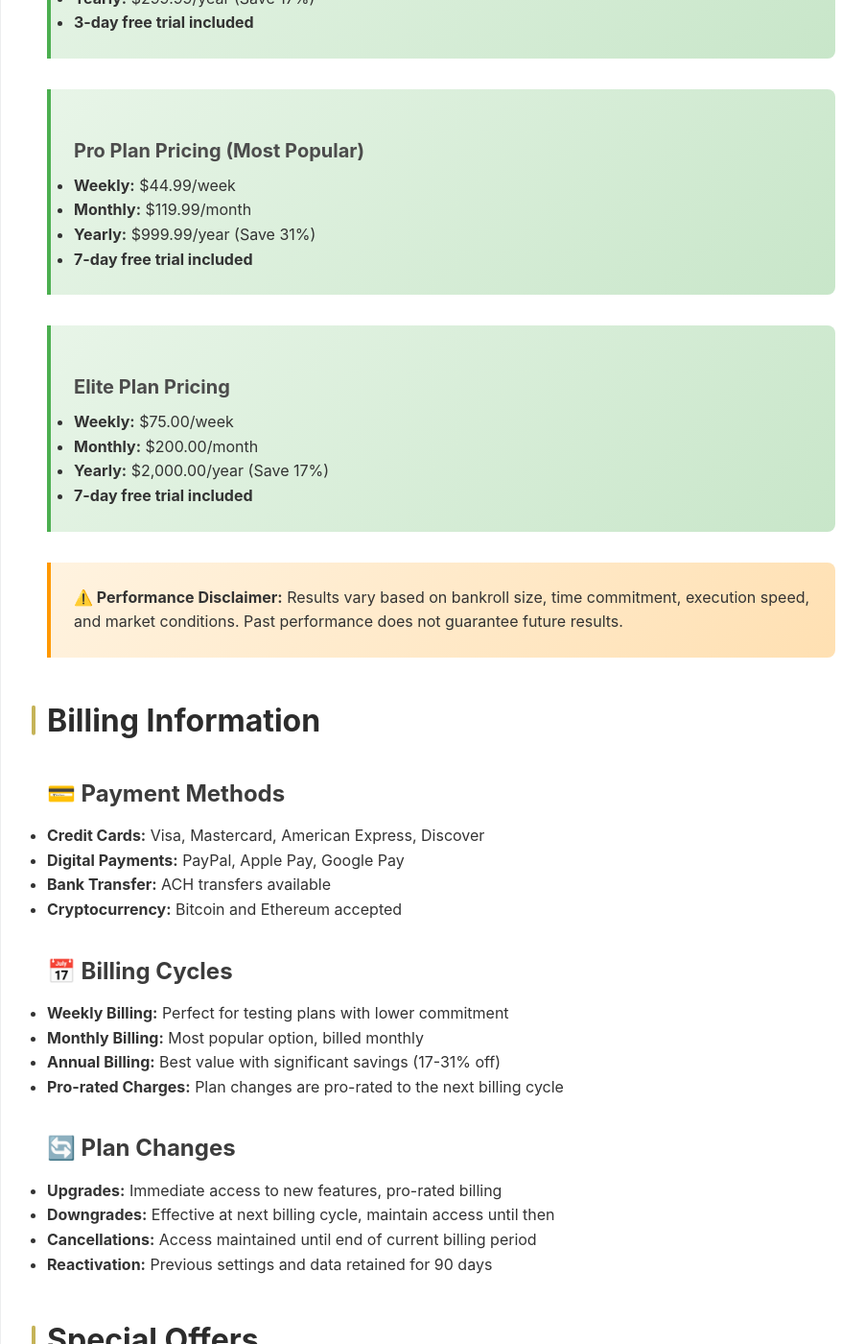
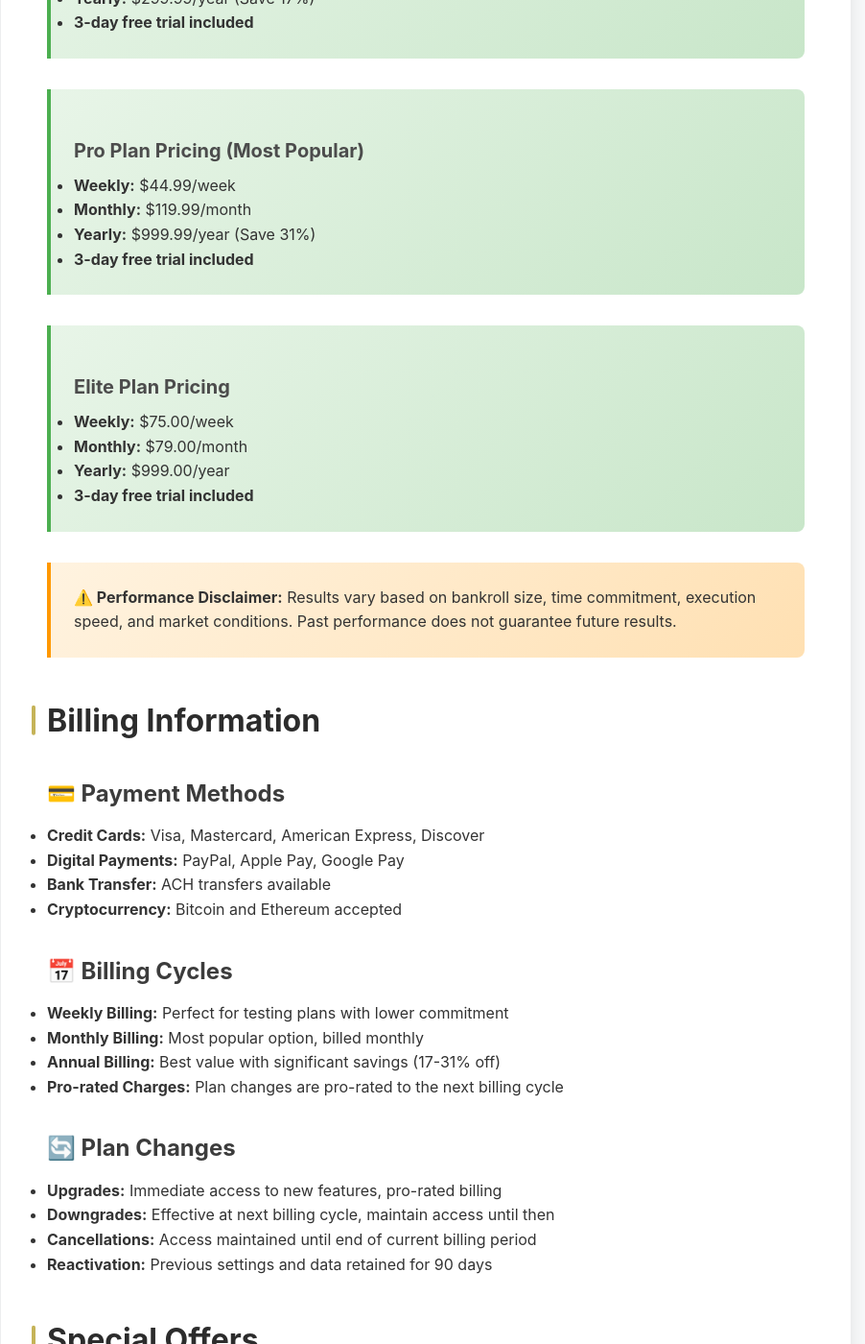
Before and after one commit to dannybszn/BetterSlip-, a Jekyll site: the page documentation/plans.html, which Jekyll copies as it is, in a window 1280 px wide and 1400 px high, scrolled down 3250 px. Shown: the whole window at 96% size, without its empty margins (337-1239 px from the left). Built offline with Jekyll 4.4.1, drawn with Linux system fonts in a browser that asks for light colours; some of the changed text lies outside the part shown.

Commit message:
prce change

```diff
--- a/documentation/plans.html
+++ b/documentation/plans.html
@@ -153,7 +153,7 @@
                         <div class="plan-billing">
                             <p class="monthly-billing">Billed monthly • $999.99/year (save 31%)</p>
                             <p class="weekly-billing" style="display: none;">Billed weekly • $999.99/year</p>
-                            <span class="trial-included">7-day free trial</span>
+                            <span class="trial-included">3-day free trial</span>
                         </div>
                     </div>
                     <div class="plan-features">
@@ -177,15 +177,15 @@
                     <div class="plan-header">
                         <h3>👑 Elite Plan</h3>
                         <div class="plan-price">
-                            <span class="price-amount monthly-price">$200.00</span>
-                            <span class="price-amount weekly-price" style="display: none;">$75.00</span>
+                            <span class="price-amount monthly-price">$79.00</span>
+                            <span class="price-amount weekly-price" style="display: none;">$45.00</span>
                             <span class="price-period monthly-period">/month</span>
                             <span class="price-period weekly-period" style="display: none;">/week</span>
                         </div>
                         <div class="plan-billing">
-                            <p class="monthly-billing">Billed monthly • $2,000.00/year (save 17%)</p>
-                            <p class="weekly-billing" style="display: none;">Billed weekly • $2,000.00/year</p>
-                            <span class="trial-included">7-day free trial</span>
+                            <p class="monthly-billing">Billed monthly • $999.00/year</p>
+                            <p class="weekly-billing" style="display: none;">Billed weekly • $999.00/year</p>
+                            <span class="trial-included">3-day free trial</span>
                         </div>
                     </div>
                     <div class="plan-features">
@@ -336,7 +336,7 @@
                     <li><strong>Weekly:</strong> $44.99/week</li>
                     <li><strong>Monthly:</strong> $119.99/month</li>
                     <li><strong>Yearly:</strong> $999.99/year (Save 31%)</li>
-                    <li><strong>7-day free trial included</strong></li>
+                    <li><strong>3-day free trial included</strong></li>
                 </ul>
             </div>
 
@@ -344,9 +344,9 @@
                 <h4>Elite Plan Pricing</h4>
                 <ul>
                     <li><strong>Weekly:</strong> $75.00/week</li>
-                    <li><strong>Monthly:</strong> $200.00/month</li>
-                    <li><strong>Yearly:</strong> $2,000.00/year (Save 17%)</li>
-                    <li><strong>7-day free trial included</strong></li>
+                    <li><strong>Monthly:</strong> $79.00/month</li>
+                    <li><strong>Yearly:</strong> $999.00/year</li>
+                    <li><strong>3-day free trial included</strong></li>
                 </ul>
             </div>
 
@@ -385,7 +385,7 @@
             <h3>🎉 Current Promotions</h3>
             <ul>
                 <li><strong>Annual Discount:</strong> Save up to 31% with yearly billing</li>
-                <li><strong>Free Trials:</strong> 3-day trial on Starter, 7-day trial on Pro and Elite plans</li>
+                <li><strong>Free Trials:</strong> 3-day trial on all paid plans</li>
                 <li><strong>Web App Discount:</strong> 15% off for webapp users with discount code</li>
                 <li><strong>Referral Program:</strong> Earn rewards for successful referrals</li>
             </ul>
--- a/documentation/support.html
+++ b/documentation/support.html
@@ -242,7 +242,7 @@
             <div class="feature-card">
                 <h4>Are there any guarantees?</h4>
                 <p><strong>Free trials available on all plans</strong></p>
-                <p>We offer free trials (3-day on Starter, 7-day on Pro and Elite) so you can test the platform risk-free. While we can't guarantee specific profit amounts (due to bankroll and time variables), arbitrage betting is mathematically profitable when executed correctly.</p>
+                <p>We offer free trials (3-day on all paid plans) so you can test the platform risk-free. While we can't guarantee specific profit amounts (due to bankroll and time variables), arbitrage betting is mathematically profitable when executed correctly.</p>
             </div>
 
             <div class="feature-card">
```
Also changed, not shown: README.md, documentation/billing.html (line endings or trailing spaces).
